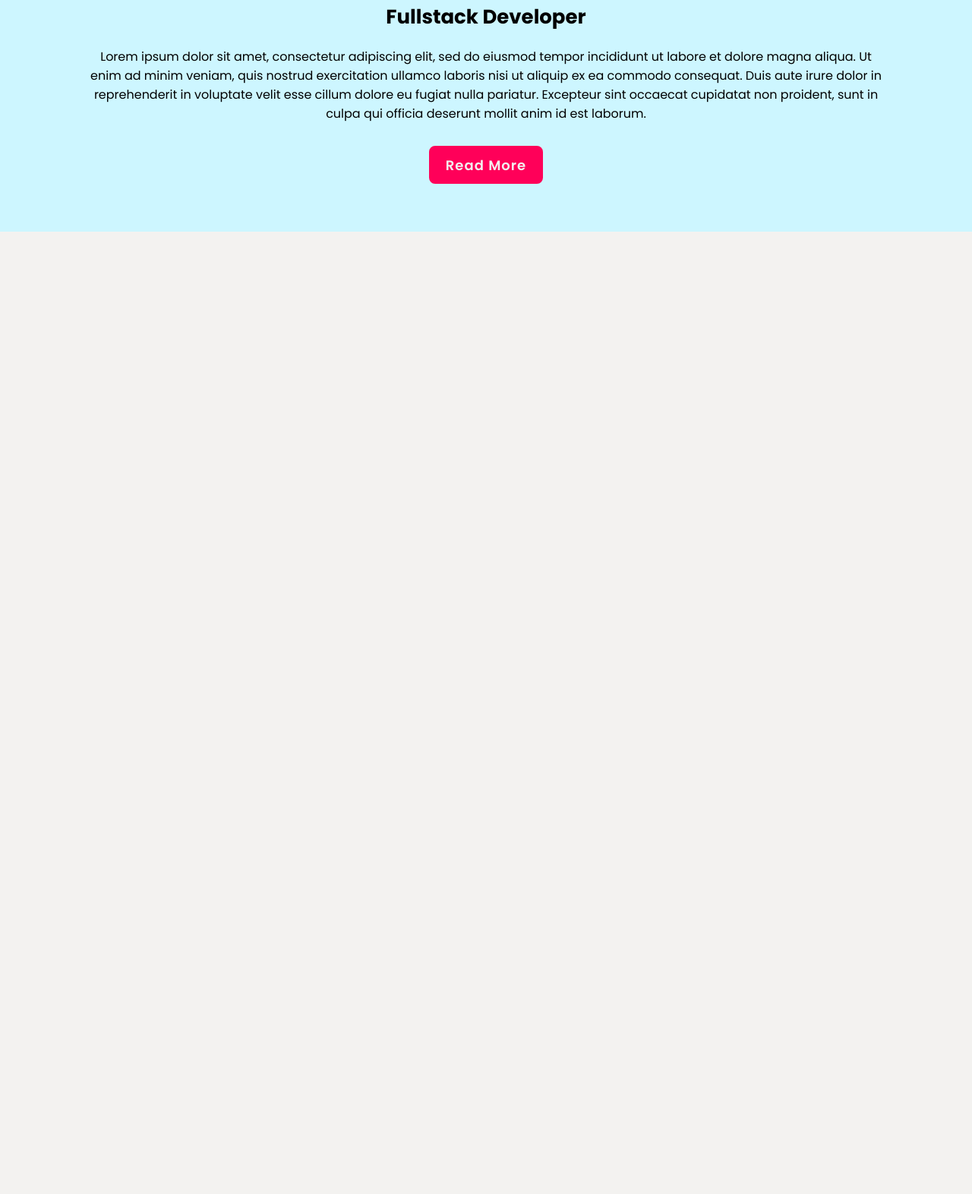
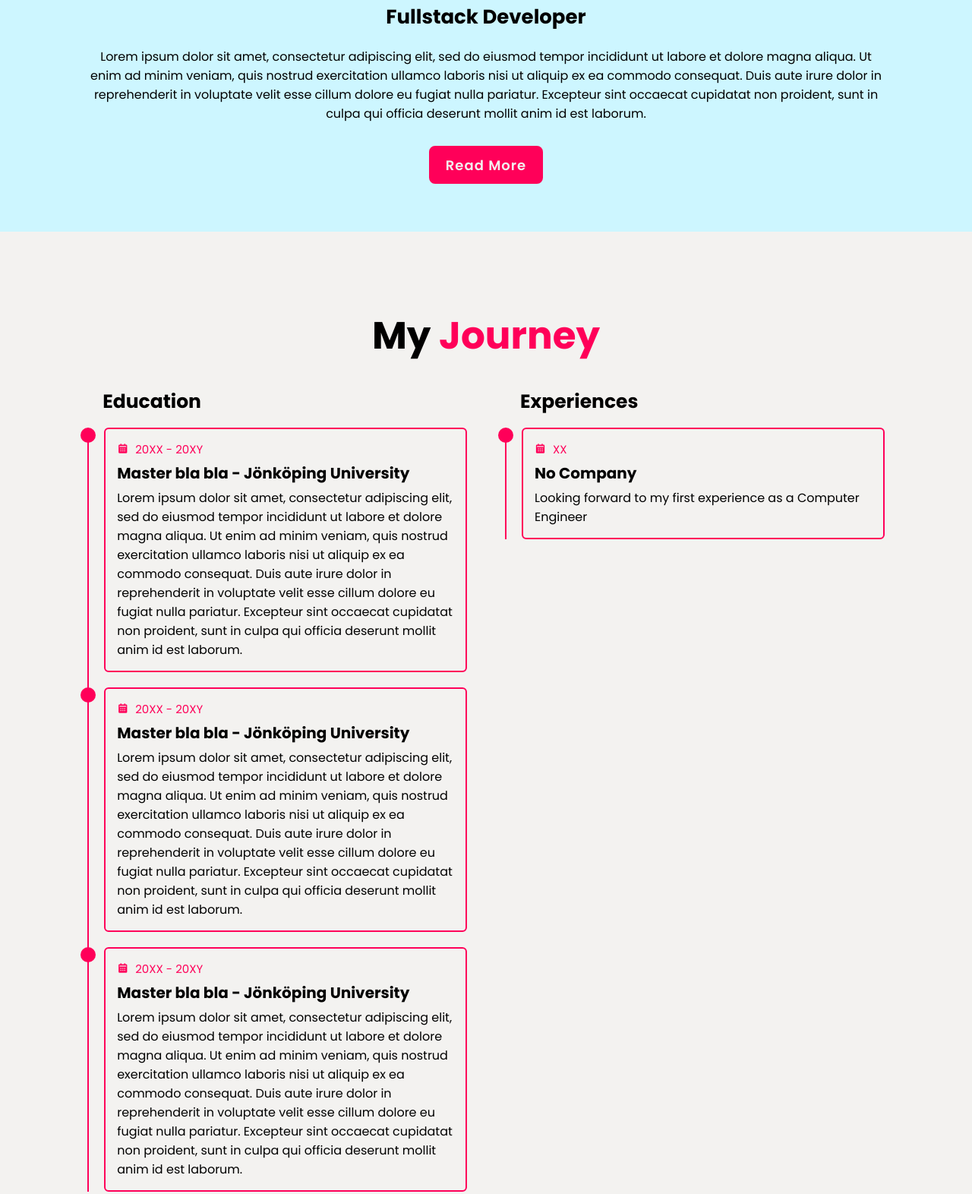
Before and after one commit to Afram7/MyPortfolio, a plain HTML site: page index.html in a window 1280 px wide. Shown: the part 1295-2867 px from the top of the page at 76% size. Before the commit the page ends 1600 px from the top, so only its background shows below. Drawn offline with nearby package versions, Linux system fonts and the light colour scheme.

Commit message:
Implemented education section
Added HTML structure, content, and CSS styling for the education section

```diff
--- a/css/style.css
+++ b/css/style.css
@@ -300,3 +300,91 @@ span {
 .btn-box.btns a::before{
     background: var(--second-bg-color);
 }
+
+.education {
+    display: flex;
+    justify-content: center;
+    align-items: center;
+    flex-direction: column;
+    min-height: auto;
+    padding-bottom: 5rem;
+}
+
+.education .education-row {
+    display: flex;
+    flex-wrap: wrap;
+    gap: 5rem;
+}
+
+.education .education-column {
+    flex: 1 1 40rem;
+}
+
+.education-column .title {
+    font-size: 2.5rem;
+    margin: 0 0 1.5rem 2rem;
+}
+
+.education-column .education-box {
+    border-left: 0.2rem solid var(--main-color);
+}
+
+.education-box .education-content {
+    position: relative;
+    padding-left: 2rem;
+}
+
+.education-box .education-content::before {
+    content: "";
+    position: absolute;
+    top: 0;
+    left: -1.1rem;
+    width: 2rem;
+    height: 2rem;
+    background: var(--main-color);
+    border-radius: 50%;
+}
+
+.education-content .content {
+    position: relative;
+    padding: 1.5rem;
+    border: 0.2rem solid var(--main-color);
+    border-radius: 0.6rem;
+    margin-bottom: 2rem;
+    overflow: hidden;
+}
+
+.education-content .content::before {
+    content: "";
+    position: absolute;
+    top: 0;
+    left: 0;
+    width: 0;
+    height: 100%;
+    background: var(--second-bg-color);
+    z-index: -1;
+    transition: 0.5s;
+}
+
+.education-content .content:hover::before {
+    width: 100%;
+}
+
+.education-content .content .year {
+    font-size: 1.5rem;
+    color: var(--main-color);
+    padding-bottom: 0.5rem;
+}
+
+.education-content .content .year i {
+    padding-right: 0.5rem;
+}
+
+.education-content .content h3 {
+    font-size: 2rem;
+}
+
+.education-content .content p {
+    font-size: 1.6rem;
+    padding-top: 0.5rem;
+}
--- a/index.html
+++ b/index.html
@@ -76,6 +76,59 @@
         </div>
        </section>
 
+      <!-- education section design -->
+      <section class="education" id="education">
+        <h2 class="heading">My <span>Journey</span></h2>
+
+        <div class="education-row">
+            <div class="education-column">
+                <h3 class="title">Education</h3>
+
+                <div class="education-box">
+                    <div class="education-content">
+                        <div class="content">
+                            <div class="year"><i class='bx bxs-calendar'></i> 20XX - 20XY</div>
+                            <h3>Master bla bla - Jönköping University</h3>
+                            <p>Lorem ipsum dolor sit amet, consectetur adipiscing elit, sed do eiusmod tempor incididunt ut labore et dolore magna aliqua. Ut enim ad minim veniam, quis nostrud exercitation ullamco laboris nisi ut aliquip ex ea commodo consequat. Duis aute irure dolor in reprehenderit in voluptate velit esse cillum dolore eu fugiat nulla pariatur. Excepteur sint occaecat cupidatat non proident, sunt in culpa qui officia deserunt mollit anim id est laborum.</p>
+                        </div>
+                    </div>
+
+                    <div class="education-content">
+                        <div class="content">
+                            <div class="year"><i class='bx bxs-calendar'></i> 20XX - 20XY</div>
+                            <h3>Master bla bla - Jönköping University</h3>
+                            <p>Lorem ipsum dolor sit amet, consectetur adipiscing elit, sed do eiusmod tempor incididunt ut labore et dolore magna aliqua. Ut enim ad minim veniam, quis nostrud exercitation ullamco laboris nisi ut aliquip ex ea commodo consequat. Duis aute irure dolor in reprehenderit in voluptate velit esse cillum dolore eu fugiat nulla pariatur. Excepteur sint occaecat cupidatat non proident, sunt in culpa qui officia deserunt mollit anim id est laborum.</p>
+                        </div>
+                    </div>
+
+                    <div class="education-content">
+                        <div class="content">
+                            <div class="year"><i class='bx bxs-calendar'></i> 20XX - 20XY</div>
+                            <h3>Master bla bla - Jönköping University</h3>
+                            <p>Lorem ipsum dolor sit amet, consectetur adipiscing elit, sed do eiusmod tempor incididunt ut labore et dolore magna aliqua. Ut enim ad minim veniam, quis nostrud exercitation ullamco laboris nisi ut aliquip ex ea commodo consequat. Duis aute irure dolor in reprehenderit in voluptate velit esse cillum dolore eu fugiat nulla pariatur. Excepteur sint occaecat cupidatat non proident, sunt in culpa qui officia deserunt mollit anim id est laborum.</p>
+                        </div>
+                    </div>
+
+                </div>
+            </div>
+
+            <div class="education-column">
+                <h3 class="title">Experiences</h3>
+
+                <div class="education-box">
+                    <div class="education-content">
+                        <div class="content">
+                            <div class="year"><i class='bx bxs-calendar'></i> XX</div>
+                            <h3>No Company</h3>
+                            <p>Looking forward to my first experience as a Computer Engineer</p>
+                        </div>
+                    </div>
+
+                </div>
+            </div>
+        </div>
+       </section>
+
      <script src="js/script.js"></script>
 </body>
 </html>
```
